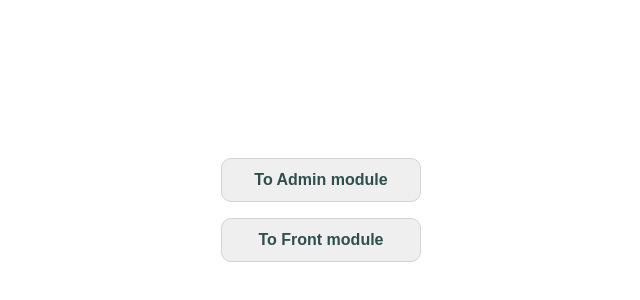
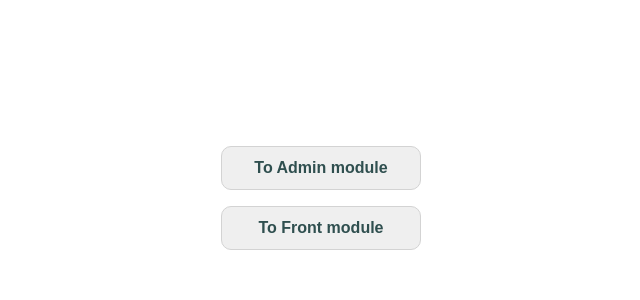
Before and after one commit to Ihor-Holovko/angular-ivy-wrypw9, an Angular app: page / in a window 1280 px wide. Shown: the part 182-482 px from the top of the page, without its empty margins (319-959 px from the left). Built offline with nearby package versions, Linux system fonts and the light colour scheme.

Commit message:
height fix

```diff
--- a/src/styles.css
+++ b/src/styles.css
@@ -6,7 +6,7 @@
 .container {
     display: flex;
     flex-basis: 100vw;
-    height: 95%;
+    height: 90vh;
     padding: 12px;
     align-items: center;
     flex-direction: column;
```
